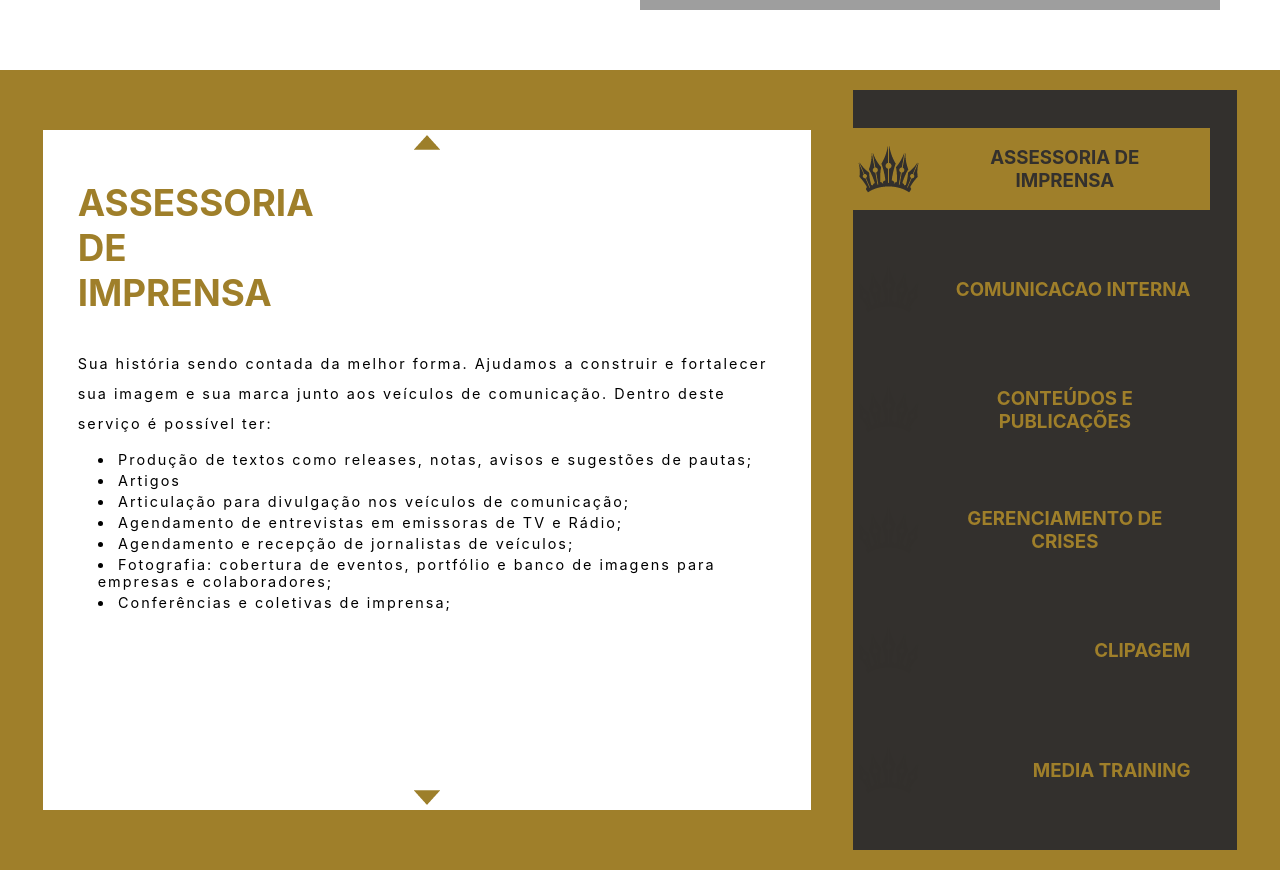
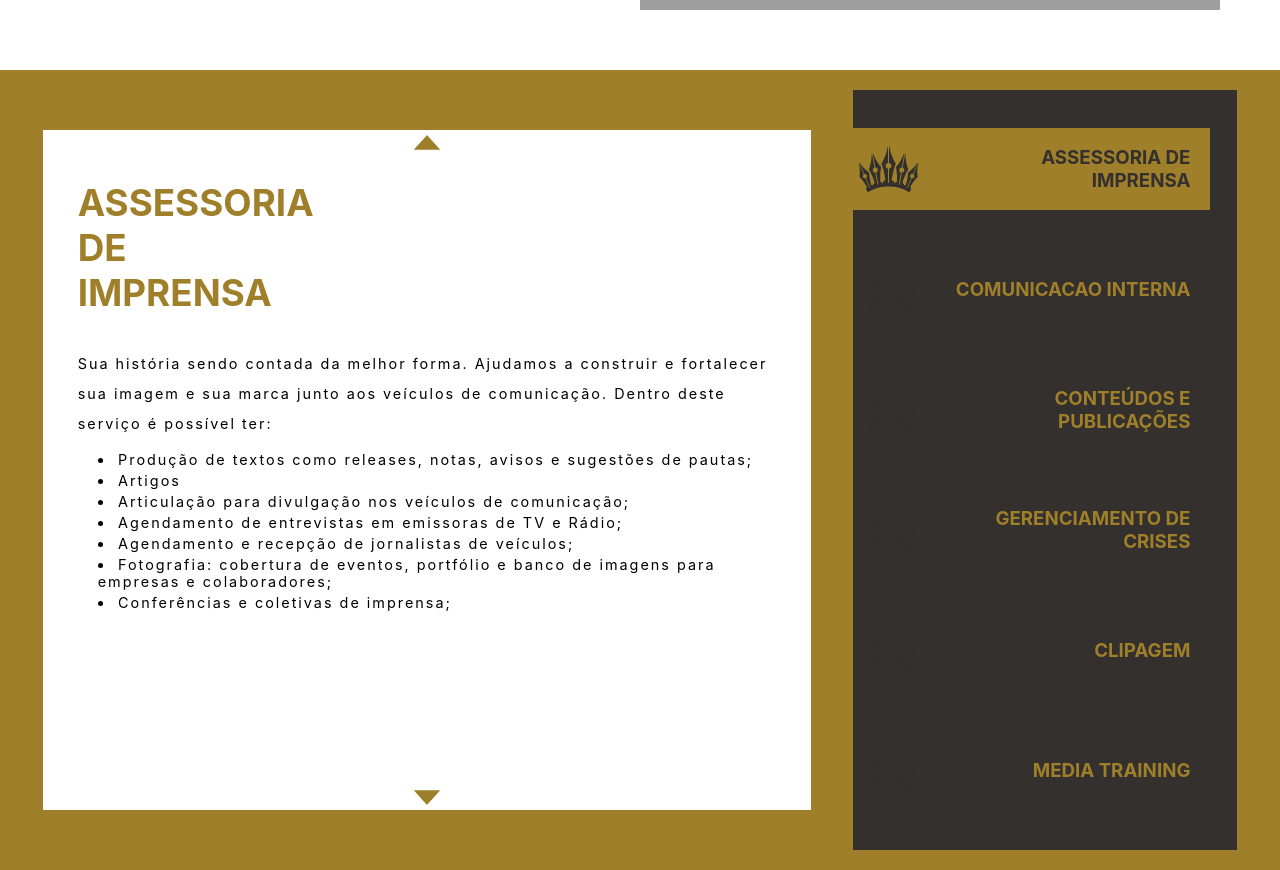
Before and after one commit to mayaramaaraujo/zfpress, a React (Create React App) app in the folder frontend/: page / in a window 1280 px wide. Shown: the part 2540-3410 px from the top of the page. Built offline with nearby package versions, Linux system fonts and the light colour scheme; grey boxes are pictures that could not be loaded.

Commit message:
onclick no nome do servico funcionando

```diff
--- a/frontend/src/screens/Serviços/DescricaoServico/DescricaoServico.jsx
+++ b/frontend/src/screens/Serviços/DescricaoServico/DescricaoServico.jsx
@@ -6,8 +6,8 @@ function DescricaoServico(props){
         <Descricao>
             <TitDescricao>{props.titulo}</TitDescricao>
             <ParagDescricao>{props.descricao}</ParagDescricao>
-            {props.servicos.map((item) => {
-                return <ServicosLista>{item}</ServicosLista>
+            {props.servicos.map((item, i) => {
+                return <ServicosLista key={i}>{item}</ServicosLista>
             })}
         </Descricao>
     )
--- a/frontend/src/screens/Serviços/ItemServico/ItemServico.jsx
+++ b/frontend/src/screens/Serviços/ItemServico/ItemServico.jsx
@@ -6,7 +6,7 @@ function ItemServico(props) {
     return (
         <Item fundo={props.fundo} texto={props.texto}>
             <img src={Coroa} />
-            <TitItem>{props.servico}</TitItem>
+            <TitItem onClick={() => props.setIndex(props.index)}>{props.servico}</TitItem>
         </Item>
     )
 }
--- a/frontend/src/screens/Serviços/Servicos.jsx
+++ b/frontend/src/screens/Serviços/Servicos.jsx
@@ -58,6 +58,7 @@ function Servicos(){
         }
     }
 
+
     return(
         <CaixaServicos>
             <CaixaDescricaoServicos>
@@ -74,9 +75,21 @@ function Servicos(){
 
                     {mockDescricao.map((item, i) => {
                         if(index === i){
-                            return <ItemServico servico={item.titulo} fundo={dourado} texto={grafite}/>
+                            return <ItemServico
+                                        servico={item.titulo}
+                                        fundo={dourado}
+                                        texto={grafite}
+                                        setIndex={setIndex}
+                                        index={i}
+                                    />
                         }
-                        return <ItemServico servico={item.titulo} fundo={grafite} texto={dourado} />
+                        return <ItemServico
+                                    servico={item.titulo}
+                                    fundo={grafite}
+                                    texto={dourado}
+                                    setIndex={setIndex}
+                                    index={i}
+                                />
                     })}
 
                 </ContainerNomeServicos>
--- a/frontend/src/screens/Serviços/styled-servicos.js
+++ b/frontend/src/screens/Serviços/styled-servicos.js
@@ -97,9 +97,10 @@ export const Item = styled.div `
     align-items: center;
     padding-right: 20px;
     padding-left: 5px;
+    text-align: right;
 `
 
 export const TitItem = styled.h3 `
     padding-left: 20px;
-
+    cursor: pointer;
 `
```
Also changed, not shown: 1 other file (tests, documents, lock files or other folders).
